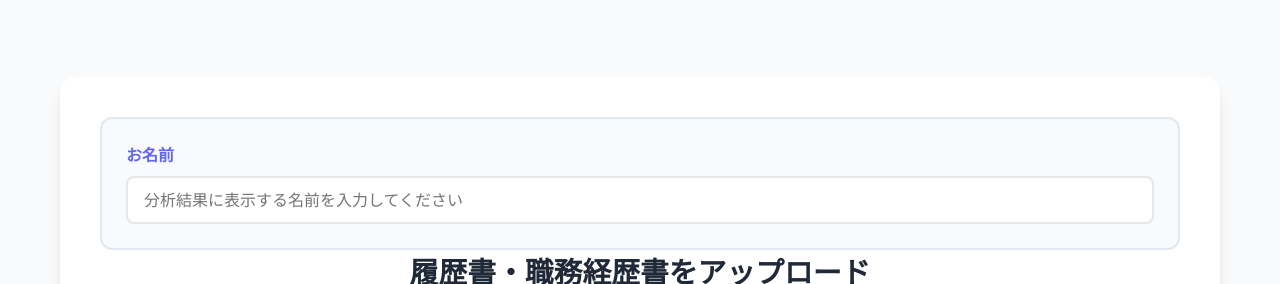
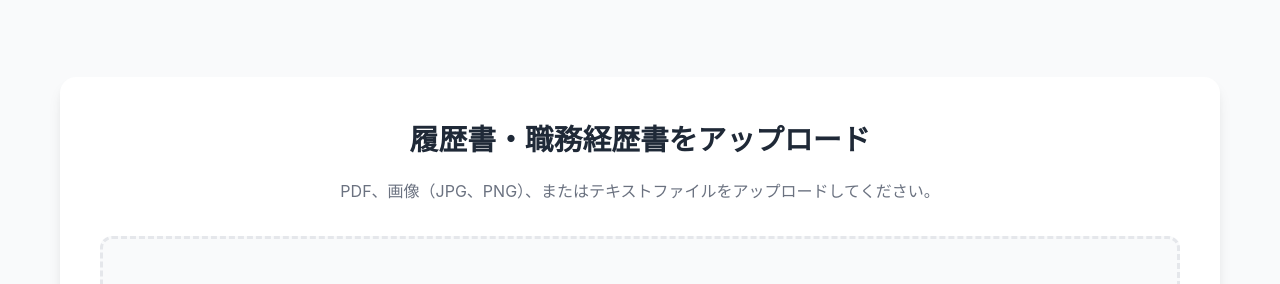
Before and after one commit to FinalJapan/Brain-Function-Hexagraph-Social-Humanity-HexagraphVer2, a website: page resume-analysis.html in a window 1280 px wide. Shown: the part 233-517 px from the top of the page. Drawn offline with nearby package versions, Linux system fonts and the light colour scheme; a script that the page names is missing.

Commit message:
Update resume-analysis.html

```diff
--- a/resume-analysis.html
+++ b/resume-analysis.html
@@ -30,12 +30,6 @@
         <main>
             <!-- ファイルアップロードセクション -->
             <section id="uploadSection" class="upload-section">
-                <!-- 名前入力 -->
-                <div class="name-input-section">
-                    <label for="resumeUserName">お名前</label>
-                    <input type="text" id="resumeUserName" name="resumeUserName" placeholder="分析結果に表示する名前を入力してください" required>
-                </div>
-
                 <h2>履歴書・職務経歴書をアップロード</h2>
                 <p class="instruction">PDF、画像（JPG、PNG）、またはテキストファイルをアップロードしてください。</p>
 
```
